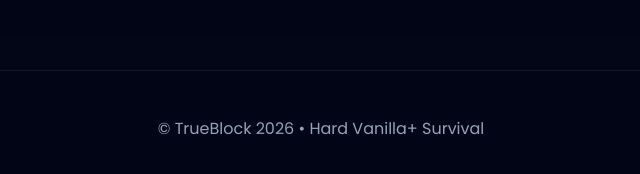
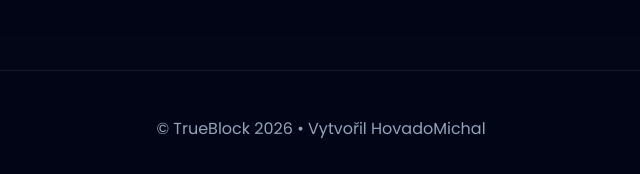
Before and after one commit to HovadoM/Trueblock, a plain HTML site: page index.html in a window 1280 px wide. Shown: the part 2715-2889 px from the top of the page, 319-959 px from the left. Drawn offline with Linux system fonts and the light colour scheme; no server answers.

Commit message:
Update index.html

```diff
--- a/index.html
+++ b/index.html
@@ -1259,7 +1259,7 @@
 
     <!-- Patička -->
     <footer>
-        © TrueBlock 2026 • Hard Vanilla+ Survival
+        © TrueBlock 2026 • Vytvořil HovadoMichal
     </footer>
 
     <script>
```
